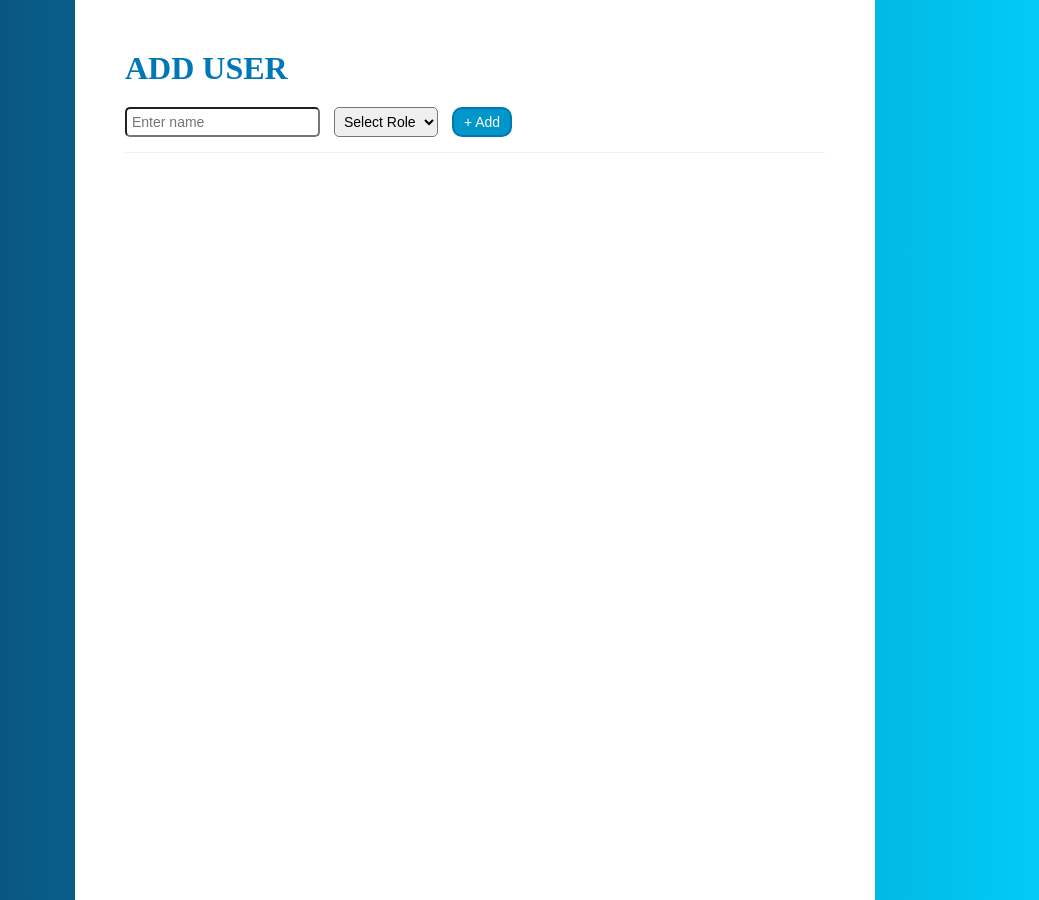
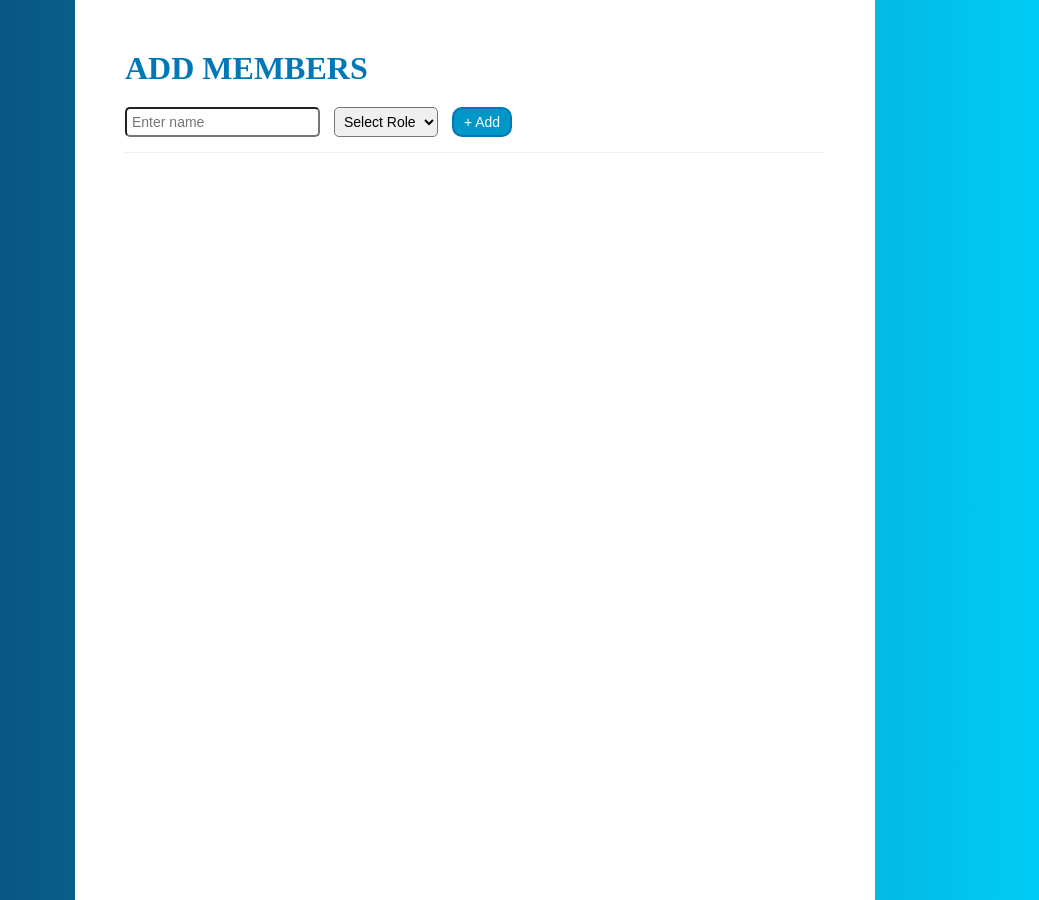
Before and after one commit to ramazan-shira/Add-Users, a plain HTML site: page index.html in a window 1280 px wide. Shown: the whole page, without its empty margins (165-1204 px from the left). Drawn offline with Linux system fonts and the light colour scheme.

Commit message:
Update index.html

```diff
--- a/index.html
+++ b/index.html
@@ -9,7 +9,7 @@
   </head>
   <body>
     <div class="container">
-      <h1 >Add User</h1>
+      <h1 >Add members</h1>
 
       <form id="user-form">
         <input type="text" id="name" placeholder="Enter name" />
```
